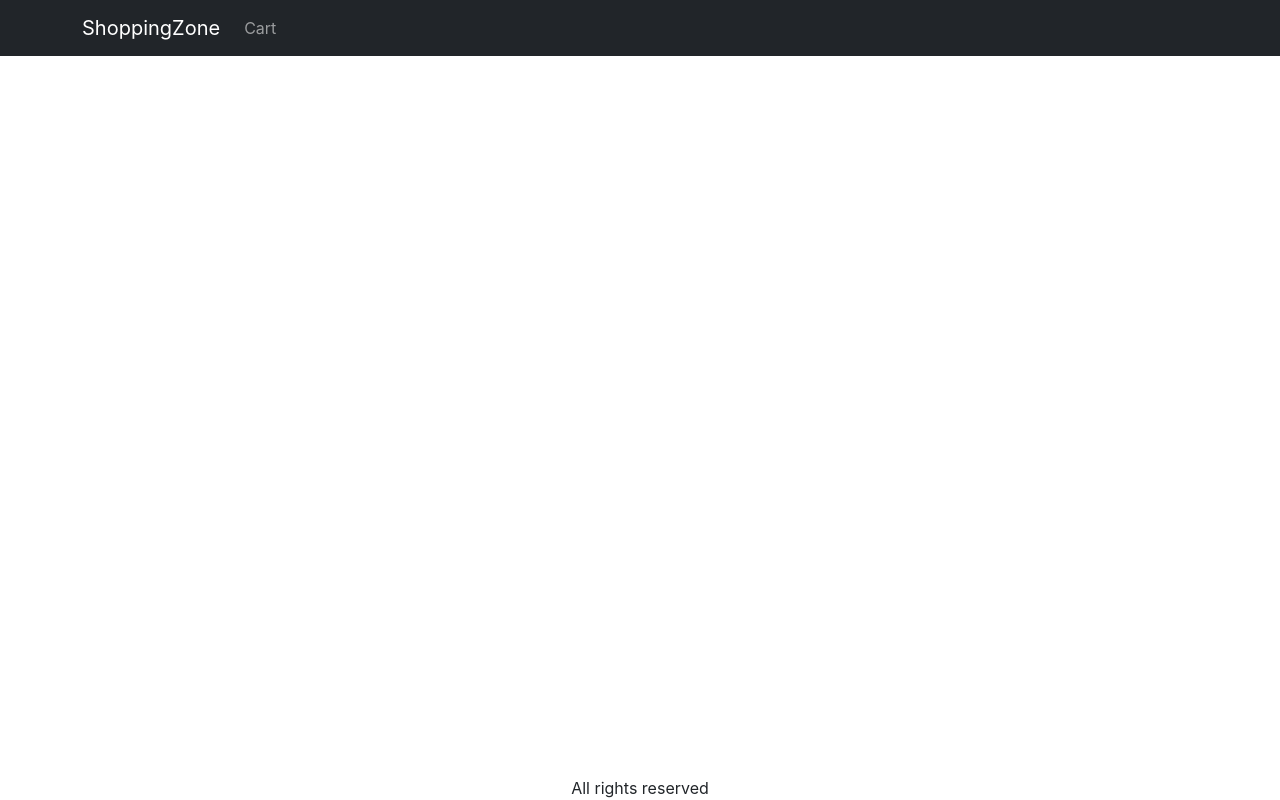
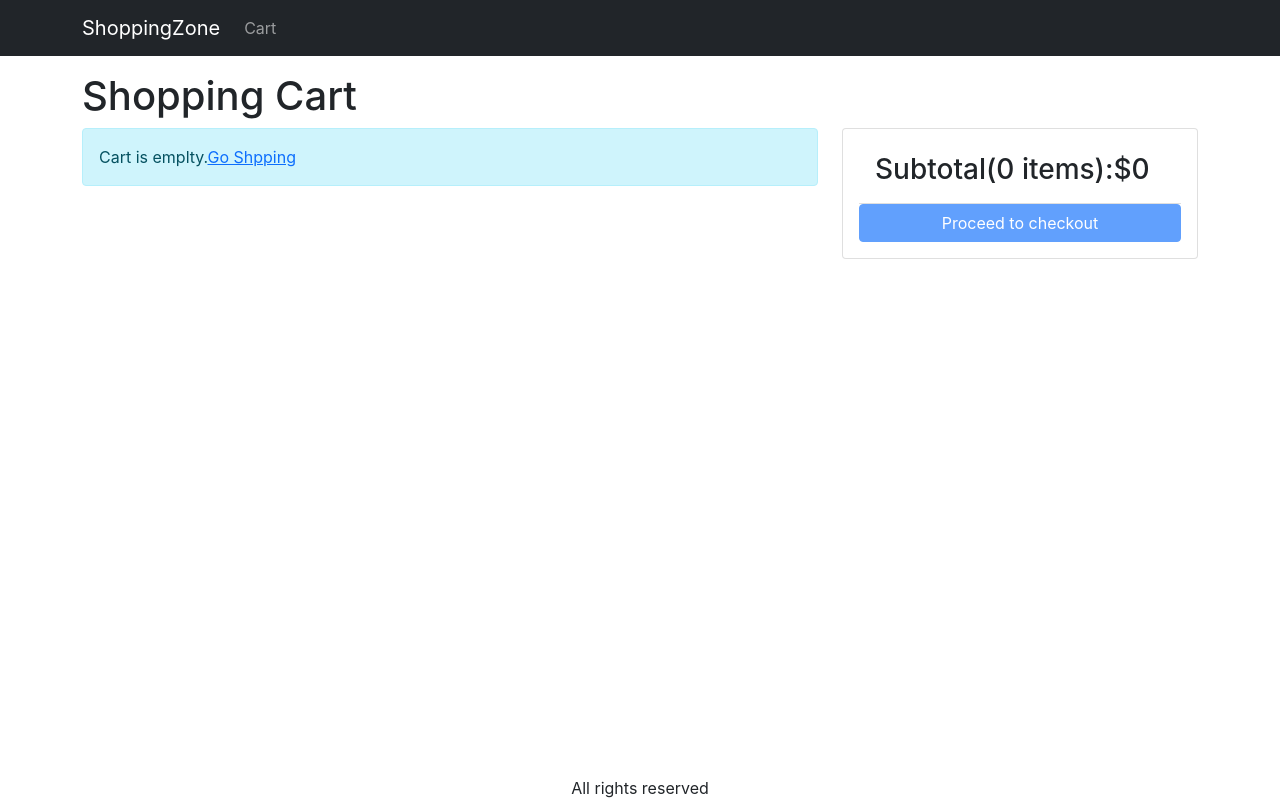
Before and after one commit to taviyaumesh007/ShoppingZone, a React (Create React App) app in the folder frontend/: page /cart in a window 1280 px wide. Built offline with nearby package versions, Linux system fonts and the light colour scheme.

Commit message:
create cartscreen

```diff
--- a/frontend/src/App.js
+++ b/frontend/src/App.js
@@ -8,6 +8,7 @@
 import Nav from 'react-bootstrap/Nav';
 import { useContext } from 'react';
 import { Store } from './Store';
+import CartScreen from './screens/CartScreen';
 
 function App() {
   const { state } = useContext(Store);
@@ -38,6 +39,7 @@
           <Container className='mt-3'>
             <Routes>
               <Route path="/product/:slug" element={<ProductScreen />} />
+              <Route path="/cart" element={<CartScreen />} />
               <Route path="/" element={<HomeScreen />} />
             </Routes>
           </Container>
--- a/frontend/src/index.css
+++ b/frontend/src/index.css
@@ -35,6 +35,9 @@
 .product-info {
   padding: 1rem;
 }
-.img-large{
+.img-large {
   max-width: 100%;
 }
+.img-thumbnail {
+  height: 80px;
+}
--- /dev/null
+++ b/frontend/src/screens/CartScreen.js
@@ -0,0 +1,83 @@
+import { useContext } from "react";
+import { Button, Card, Col, ListGroup, ListGroupItem, Row } from "react-bootstrap";
+import { Helmet } from "react-helmet-async";
+import { Link } from "react-router-dom";
+import MessageBox from "../components/MessageBox";
+import { Store } from "../Store";
+
+
+export default function CartScreen() {
+    const { state, dispatch: ctxDispatch } = useContext(Store);
+    const {
+        cart: { cartItems },
+    } = state;
+
+    return (
+        <div>
+            <Helmet>
+                <title>Shopping Cart </title>
+            </Helmet>
+            <h1>Shopping Cart</h1>
+            <Row>
+                <Col md={8}>
+                    {
+                        cartItems.length === 0 ? (
+                            <MessageBox>
+                                Cart is emplty.
+                                <Link to="/">Go Shpping</Link>
+                            </MessageBox>
+                        ) :
+                            (
+                                <ListGroup>
+                                    {cartItems.map((item) => (
+                                        <ListGroup.Item key={item._id}>
+                                            <Row className="align-items-center">
+                                                <Col md={4}>
+                                                    <img className="img-fluid rounded img-thumbnail" src={item.image} alt={item.name}></img>{' '}
+                                                    <Link to={`/product/${item.slug}`} >{item.name}</Link>
+                                                </Col>
+                                                <Col md={3}>
+                                                    <Button variant="light" disabled={item.quantity === 1}>
+                                                        <i className="fas fa-minus-circle"></i>
+                                                    </Button>{' '}
+                                                    <span>{item.quantity}</span>{' '}
+                                                    <Button variant="light" disabled={item.quantity === item.countInStock}>
+                                                        <i className="fas fa-plus-circle"></i>
+                                                    </Button>
+                                                </Col>
+                                                <Col md={3}>${item.price}</Col>
+                                                <Col md={2}>
+                                                    <Button variant="light">
+                                                        <i className="fas fa-trash"></i>
+                                                    </Button>
+                                                </Col>
+                                            </Row>
+                                        </ListGroup.Item>
+                                    ))}
+                                </ListGroup>
+                            )
+                    }
+                </Col>
+                <Col md={4}>
+                    <Card>
+                        <Card.Body>
+                            <ListGroup variant="flush">
+                                <ListGroup.Item>
+                                    <h3>
+                                        Subtotal({cartItems.reduce((a,c)=>a+c.quantity,0)}{' '}items):$
+                                        {cartItems.reduce((a,c)=>a+c.price*c.quantity,0)}
+                                    </h3>
+                                </ListGroup.Item>
+                                <div className="d-grid">
+                                    <Button type="button" variant="primary" disabled={cartItems.length === 0}>
+                                        Proceed to checkout
+                                    </Button>
+                                </div>
+                            </ListGroup>
+                        </Card.Body>
+                    </Card>
+                </Col>
+            </Row>
+        </div>
+    );
+}
--- a/frontend/src/screens/ProductScreen.js
+++ b/frontend/src/screens/ProductScreen.js
@@ -1,6 +1,6 @@
 import axios from 'axios';
 import { useContext, useEffect, useReducer } from 'react';
-import { useParams } from 'react-router-dom';
+import { useNavigate, useParams } from 'react-router-dom';
 import Row from 'react-bootstrap/esm/Row';
 import Col from 'react-bootstrap/esm/Col';
 import ListGroup from 'react-bootstrap/esm/ListGroup';
@@ -29,6 +29,7 @@
 };
 
 function ProductScreen() {
+    const navigate = useNavigate()
     const params = useParams();
     const { slug } = params;
     const [{ loading, error, product }, dispatch] = useReducer(reducer, {
@@ -63,7 +64,8 @@
             type: 'CART_ADD_ITEM',
             payload: { ...product, quantity },
         });
-    }
+        navigate('/cart');
+    };
     return (
         loading ?
             <LoadingBox />
```
